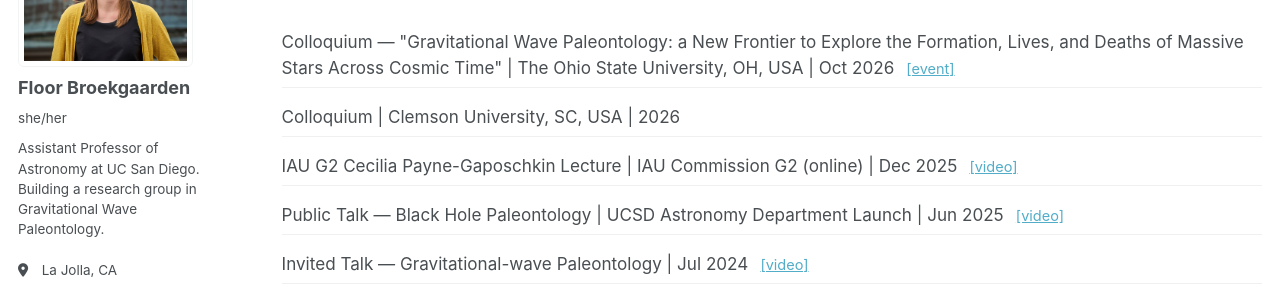
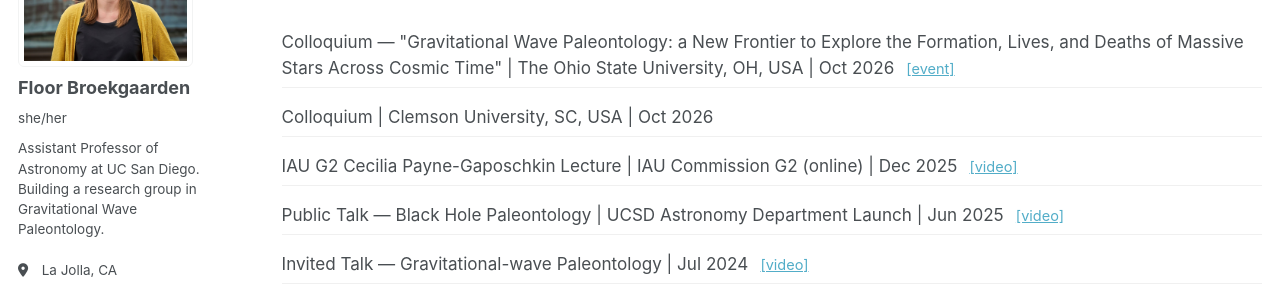
Before and after one commit to FloorBroekgaarden/FloorBroekgaarden.github.io, a Jekyll site: the page built from _pages/talks.html, in a window 1280 px wide and 900 px high. Shown: the part 285-573 px from the top of the window. Built offline with Jekyll 4.4.1, drawn with Linux system fonts in a browser that asks for light colours; some web fonts are replaced; a script bundle is joined from its source files by our own code; library files that are not in the unit come from our copies.

Commit message:
Update talks.html

```diff
--- a/_pages/talks.html
+++ b/_pages/talks.html
@@ -18,7 +18,7 @@ author_profile: true
 <h2>Invited Colloquia &amp; Seminars</h2>
 <ul class="talk-list">
   <li>Colloquium — "Gravitational Wave Paleontology: a New Frontier to Explore the Formation, Lives, and Deaths of Massive Stars Across Cosmic Time" | The Ohio State University, OH, USA | Oct 2026 <span class="talk-links"><a href="https://astronomy.osu.edu/events/astronomy-colloquium-floor-broekgaarden">[event]</a></span></li>
-  <li>Colloquium | Clemson University, SC, USA | 2026</li>
+  <li>Colloquium | Clemson University, SC, USA | Oct 2026</li>
   <li>IAU G2 Cecilia Payne-Gaposchkin Lecture | IAU Commission G2 (online) | Dec 2025 <span class="talk-links"><a href="https://www.youtube.com/watch?v=-Tn5m5QwoY4">[video]</a></span></li>
   <li>Public Talk — Black Hole Paleontology | UCSD Astronomy Department Launch | Jun 2025 <span class="talk-links"><a href="https://www.youtube.com/watch?v=cJj191cJSPg">[video]</a></span></li>
   <li>Invited Talk — Gravitational-wave Paleontology | Jul 2024 <span class="talk-links"><a href="https://www.youtube.com/watch?v=ZS2tWekvB2o">[video]</a></span></li>
```
